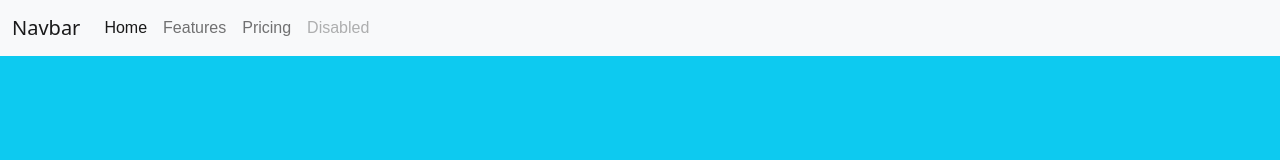
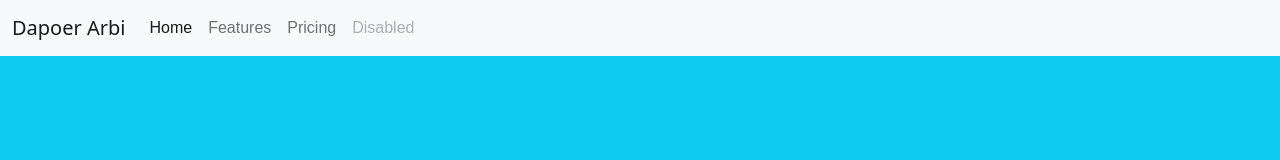
Before and after one commit to rafliputranto/dapoer.github.io, a plain HTML site: page index.html in a window 1280 px wide. Drawn offline with nearby package versions, Linux system fonts and the light colour scheme.

Commit message:
Update index

```diff
--- a/index.html
+++ b/index.html
@@ -17,7 +17,7 @@
 
     <nav class="navbar navbar-expand-lg navbar-light bg-light">
   <div class="container-fluid">
-    <a class="navbar-brand" href="#">Navbar</a>
+    <a class="navbar-brand">Dapoer Arbi</a>
     <button class="navbar-toggler" type="button" data-bs-toggle="collapse" data-bs-target="#navbarNav" aria-controls="navbarNav" aria-expanded="false" aria-label="Toggle navigation">
       <span class="navbar-toggler-icon"></span>
     </button>
```
